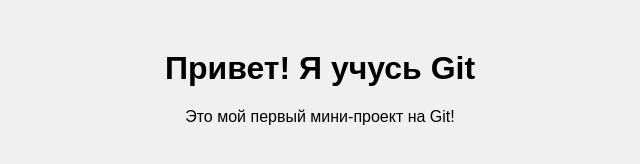
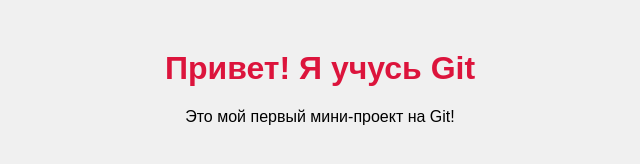
Before and after one commit to samirovnikita/proto, a plain HTML site: page index.html in a window 1280 px wide. Shown: the whole page, without its empty margins (320-960 px from the left). Drawn offline with Linux system fonts and the light colour scheme.

Commit message:
Change color h1

```diff
--- a/style.css
+++ b/style.css
@@ -4,3 +4,7 @@ body {
   text-align: center;
   margin-top: 50px;
 }
+
+h1{
+    color:crimson;
+}
```
